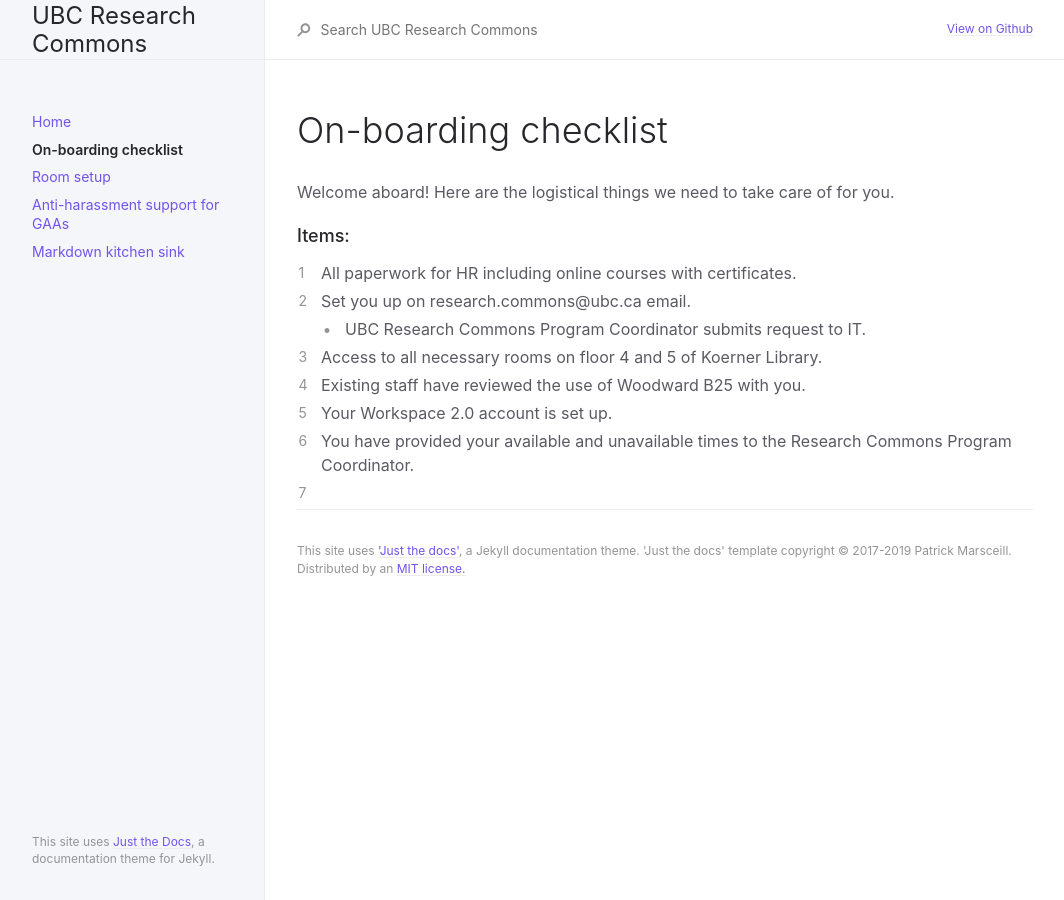
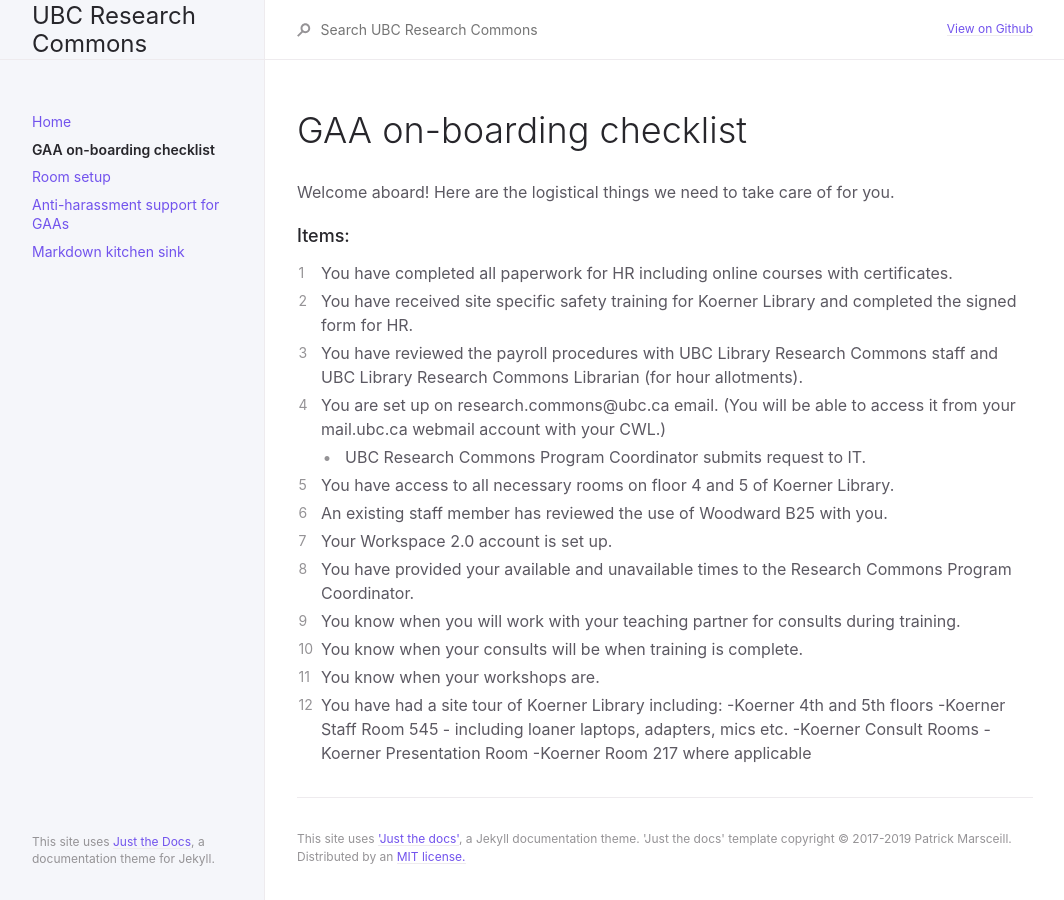
Before and after one commit to sarahblay/rc-docs, a Jekyll site: the page built from docs/onboarding.md, in a window 1280 px wide. Shown: the whole page, without its empty margins (107-1171 px from the left). Built offline with Jekyll 4.4.1, drawn with Linux system fonts in a browser that asks for light colours.

Commit message:
Update onboarding.md

```diff
--- a/docs/onboarding.md
+++ b/docs/onboarding.md
@@ -1,16 +1,26 @@
 ---
 layout: default
-title: On-boarding checklist
+title: GAA on-boarding checklist
 nav_order: 2
 ---
-# On-boarding checklist
+# GAA on-boarding checklist
 Welcome aboard! Here are the logistical things we need to take care of for you.
 ### Items:
-1. All paperwork for HR including online courses with certificates.
-1. Set you up on research.commons@ubc.ca email.
+1. You have completed all paperwork for HR including online courses with certificates.
+1. You have received site specific safety training for Koerner Library and completed the signed form for HR.
+1. You have reviewed the payroll procedures with UBC Library Research Commons staff and UBC Library Research Commons Librarian (for hour allotments).
+1. You are set up on research.commons@ubc.ca email. (You will be able to access it from your mail.ubc.ca webmail account with your CWL.)
    - UBC Research Commons Program Coordinator submits request to IT.
-1. Access to all necessary rooms on floor 4 and 5 of Koerner Library.
-1. Existing staff have reviewed the use of Woodward B25 with you.
+1. You have access to all necessary rooms on floor 4 and 5 of Koerner Library.
+1. An existing staff member has reviewed the use of Woodward B25 with you.
 1. Your Workspace 2.0 account is set up.
 1. You have provided your available and unavailable times to the Research Commons Program Coordinator.
-1.
+1. You know when you will work with your teaching partner for consults during training.
+1. You know when your consults will be when training is complete.
+1. You know when your workshops are.
+1. You have had a site tour of Koerner Library including:
+  -Koerner 4th and 5th floors
+  -Koerner Staff Room 545 - including loaner laptops, adapters, mics etc.
+  -Koerner Consult Rooms
+  -Koerner Presentation Room
+  -Koerner Room 217 where applicable
```
